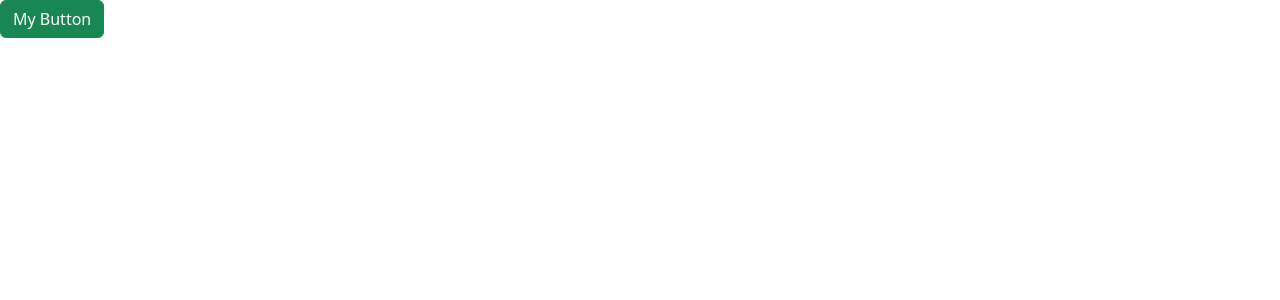
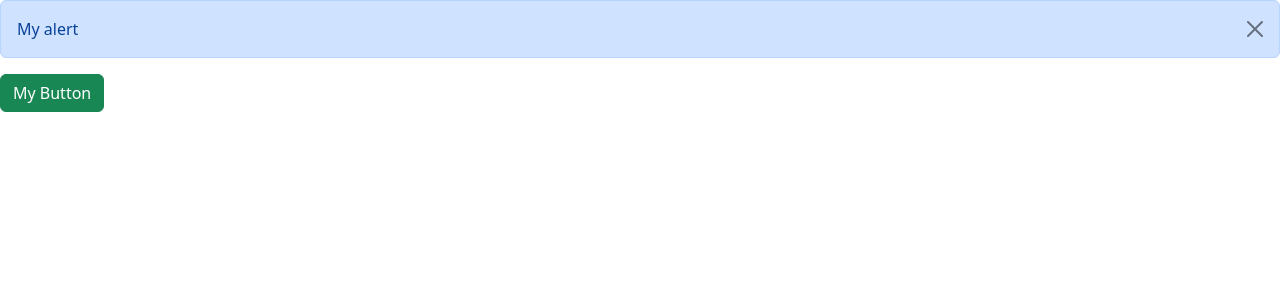
Before and after one commit to ShawnMathews320/React18_CodeWithMosh, a React (Vite) app: page / in a window 1280 px wide. Both pictures are taken after a click on the button "My Button". Shown: the top 300 px of the page. Built offline with nearby package versions, Linux system fonts and the light colour scheme.

Commit message:
buttons and alerts

```diff
--- a/src/App.tsx
+++ b/src/App.tsx
@@ -1,10 +1,16 @@
+import { useState } from 'react';
 import { Alert } from './components/Alert';
 import { Button } from './components/Button';
 
 function App() {
+	const [alertVisible, setAlertVisibility] = useState(false);
+
 	return (
 		<div>
-			<Button color='success' onClick={() => console.log('Clicked')}>
+			{alertVisible && (
+				<Alert onClose={() => setAlertVisibility(false)}>My alert</Alert>
+			)}
+			<Button color='success' onClick={() => setAlertVisibility(true)}>
 				My Button
 			</Button>
 		</div>
--- a/src/components/Alert.tsx
+++ b/src/components/Alert.tsx
@@ -1,9 +1,21 @@
 import { ReactNode } from 'react';
 
 interface Props {
-	children: ReactNode;
+	children: string;
+	color?: 'primary' | 'secondary' | 'danger' | 'success';
+	onClose: () => void;
 }
 
-export const Alert = ({ children }: Props) => {
-	return <div className='alert alert-primary'>{children}</div>;
+export const Alert = ({ children, color = 'primary', onClose }: Props) => {
+	return (
+		<div className='alert alert-primary alert-dismissible'>
+			{children}{' '}
+			<button
+				onClick={onClose}
+				type='button'
+				className='btn-close'
+				data-bs-dismiss='alert'
+				aria-label='Close'></button>
+		</div>
+	);
 };
```
